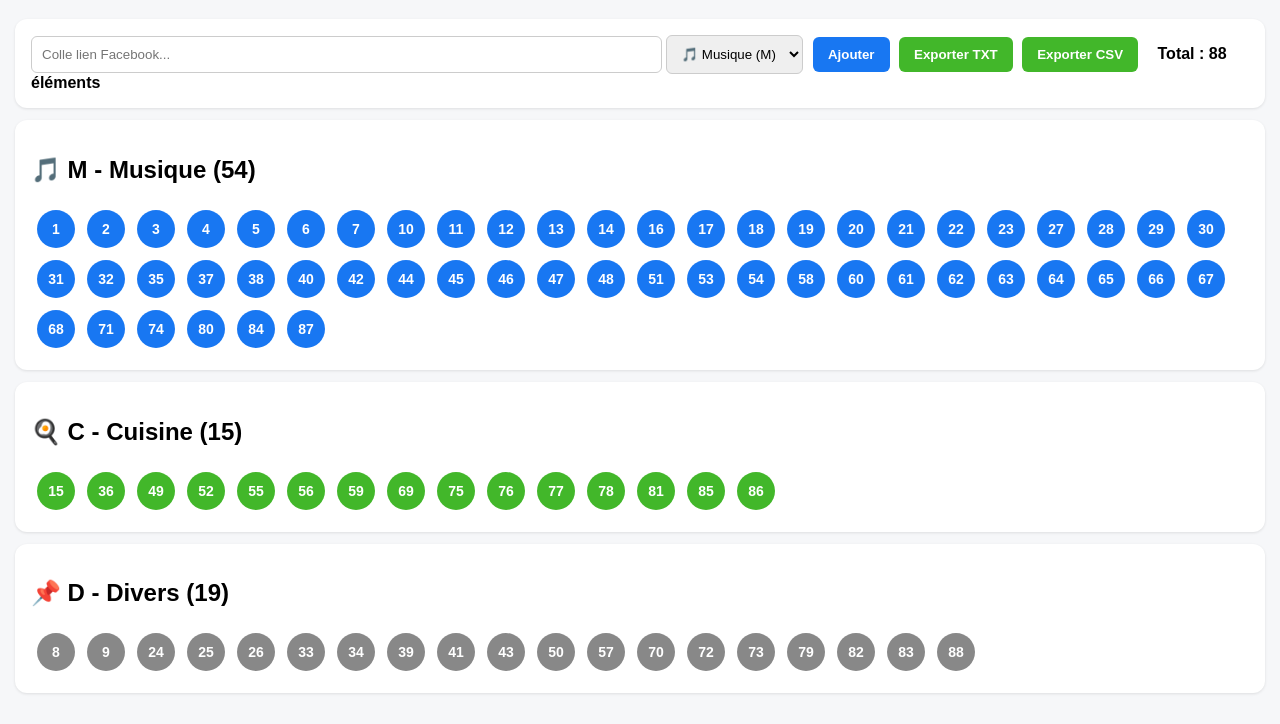
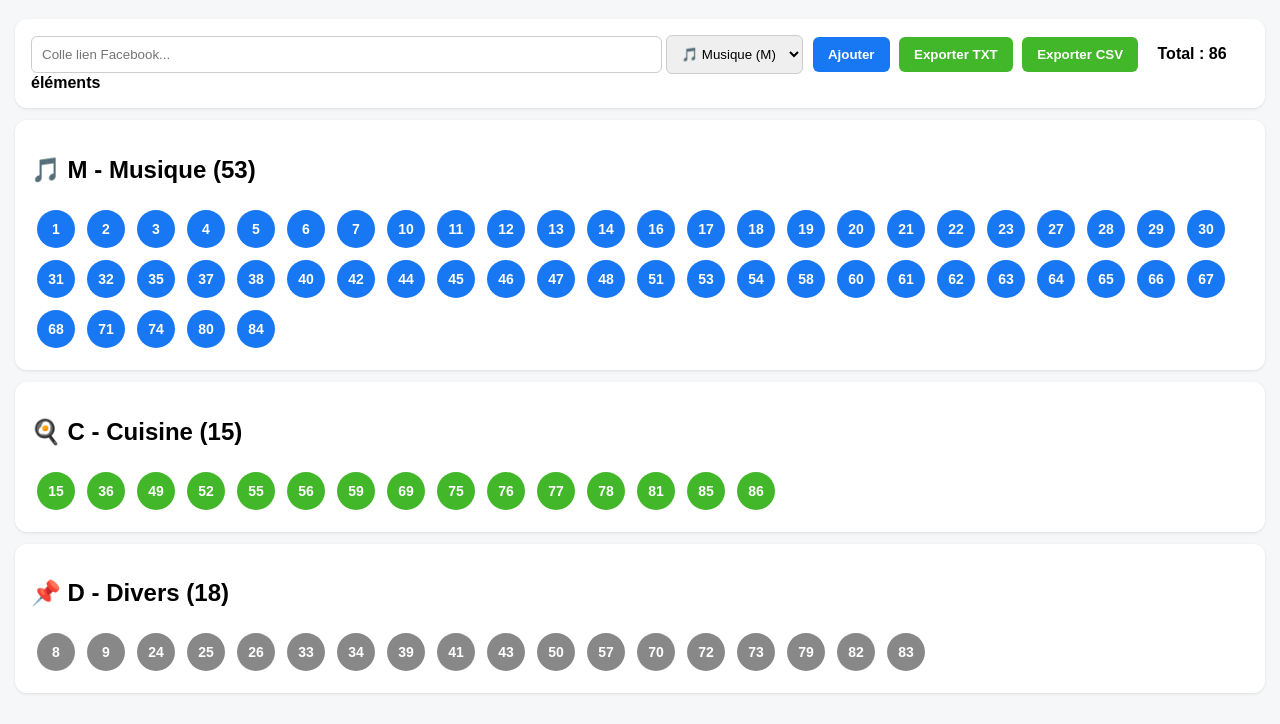
Before and after one commit to alocyn-ops/Mon-Tri-R-els-FB, a plain HTML site: page index.html in a window 1280 px wide. Shown: the part 76-800 px from the top of the page. Drawn offline with Linux system fonts and the light colour scheme.

Commit message:
Update index.html

```diff
--- a/index.html
+++ b/index.html
@@ -50,8 +50,6 @@ let data=[
     [61,"https://www.facebook.com/share/r/18tqug7AMT/?mibextid=wwXIfr","M"],[62,"https://www.facebook.com/share/r/1CN4v1eAUY/?mibextid=wwXIfr","M"],[63,"https://www.facebook.com/share/r/18C3ybk7er/?mibextid=wwXIfr","M"],[64,"https://www.facebook.com/share/r/1GdueCG628/?mibextid=wwXIfr","M"],[65,"https://www.facebook.com/share/r/18ZVrpxU2w/?mibextid=wwXIfr","M"],[66,"https://www.facebook.com/share/r/18oW8tCtm6/?mibextid=wwXIfr","M"],[67,"https://www.facebook.com/share/v/1C5S3EfBz4/?mibextid=wwXIfr","M"],[68,"https://www.facebook.com/share/r/19Vy4tLEvD/?mibextid=wwXIfr","M"],[69,"https://www.facebook.com/share/r/19LACB8i7p/?mibextid=wwXIfr","C"],[70,"https://www.facebook.com/share/r/1CsytGT97k/?mibextid=wwXIfr","D"],
     [71,"https://www.facebook.com/share/v/1VFJct7NUt/?mibextid=wwXIfr","M"],[72,"https://www.facebook.com/share/v/1DWxwUHHBZ/?mibextid=wwXIfr","D"],[73,"https://www.facebook.com/share/r/18JQTELkEw/?mibextid=wwXIfr","D"],[74,"https://www.facebook.com/reel/1448796463696112/?fs=e&mibextid=wwXIfr","M"],[75,"https://www.facebook.com/share/r/14jZaNGkP84/?mibextid=wwXIfr","C"],[76,"https://www.facebook.com/share/r/18oAwFrBJK/?mibextid=wwXIfr","C"],[77,"https://www.facebook.com/share/r/1MRLqJTmHV/?mibextid=wwXIfr","C"],[78,"https://www.facebook.com/share/r/19NfyRtZiU/?mibextid=wwXIfr","C"],[79,"https://www.facebook.com/share/r/18RmPzzfXV/?mibextid=wwXIfr","D"],[80,"https://www.facebook.com/reel/2313124169498431/?fs=e&mibextid=wwXIfr","M"],
     [81,"https://www.facebook.com/share/r/1Dfwm5ESKB/?mibextid=wwXIfr","C"],[82,"https://www.facebook.com/share/r/19aiEUbWQD/?mibextid=wwXIfr","D"],[83,"https://www.facebook.com/share/r/19fYyk3vmE/?mibextid=wwXIfr","D"],[84,"https://www.facebook.com/share/r/14jxokE439t/?mibextid=wwXIfr","M"],[85,"https://www.facebook.com/share/v/1dzfRmrV4v/?mibextid=wwXIfr","C"],[86,"https://www.facebook.com/share/v/19pcFKHLCF/?mibextid=wwXIfr","C"],
-    [87,"Lien_Bulle_87_Manuel","M"],
-    [88,"Lien_Bulle_88_Manuel","D"]
 ];
 
 // Gestion de la mémoire locale du Chromebook (historique futur)
```
